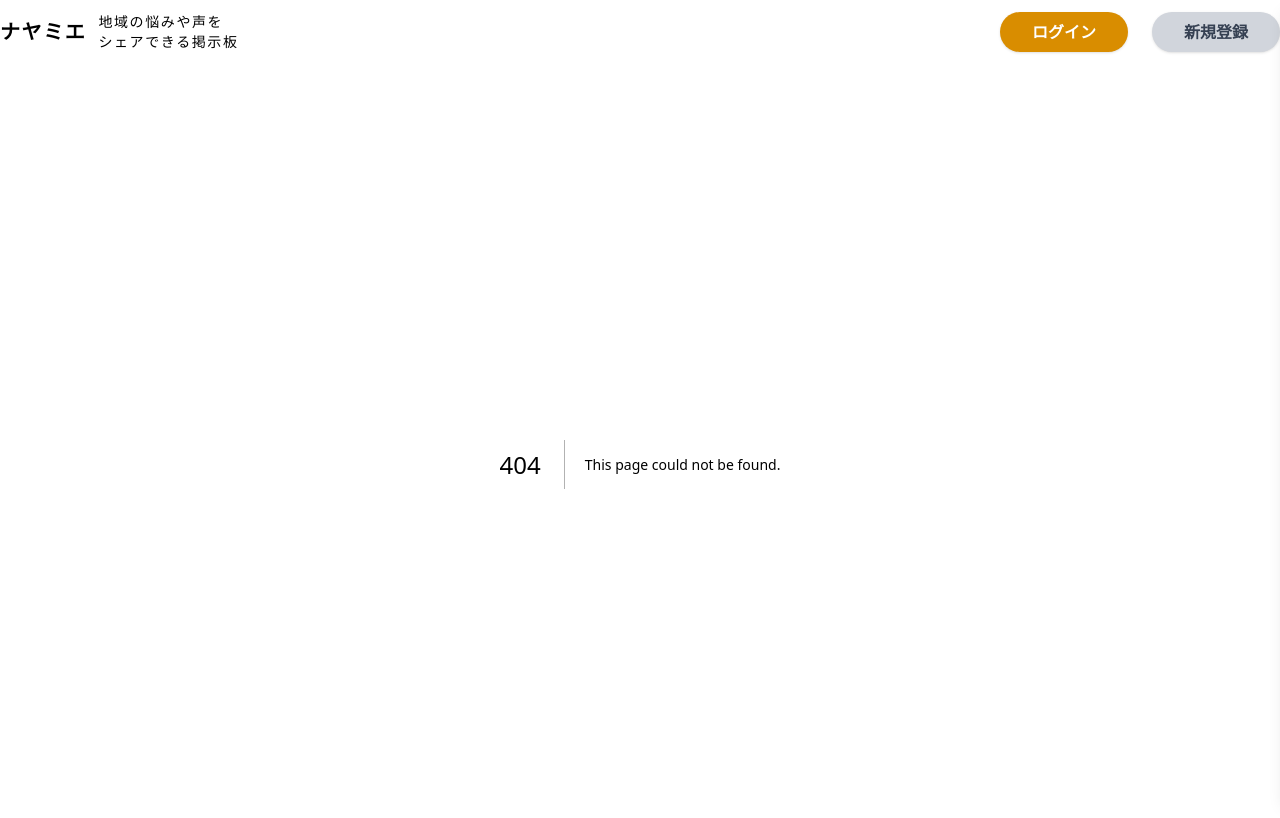
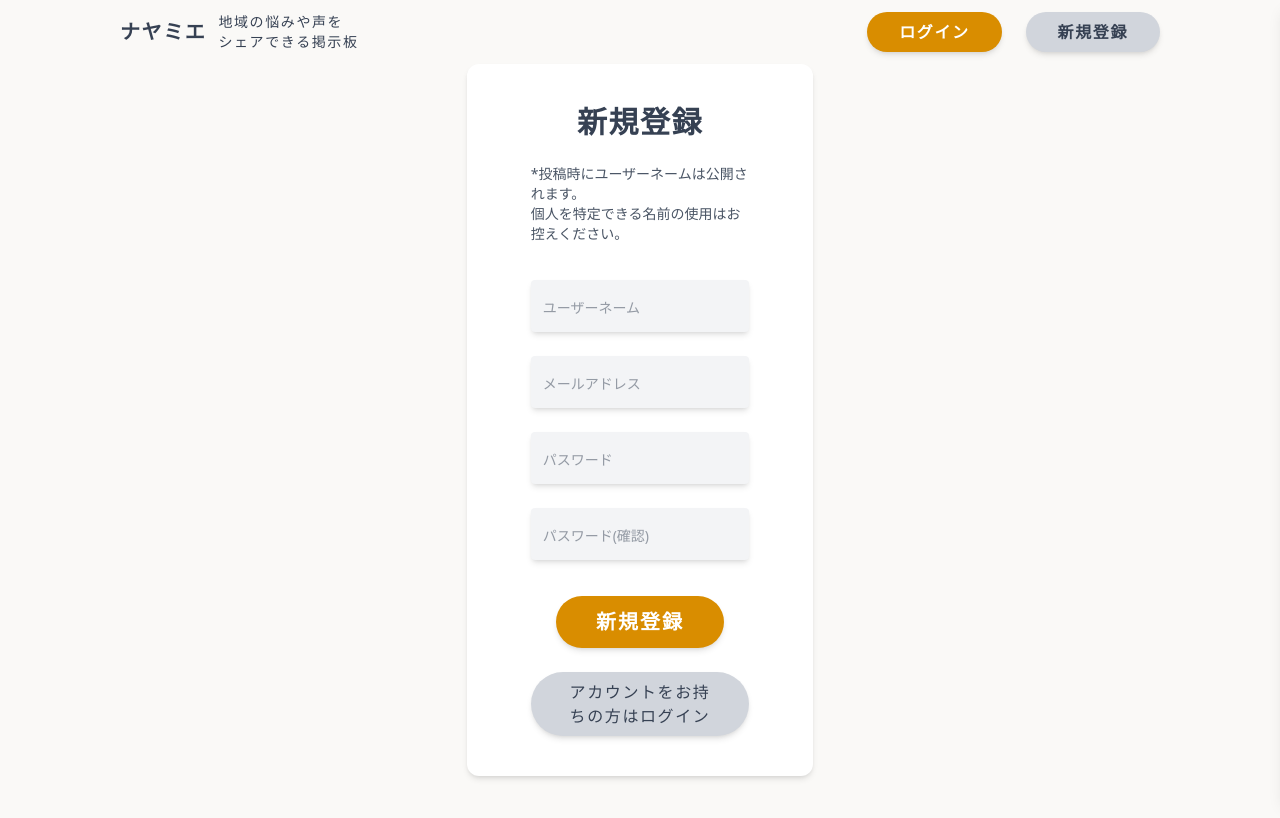
Before and after one commit to pin863/nayamie, a Next.js app: page /signup in a window 1280 px wide. Before the commit this address had no page. Shown: the top 818 px of the page. Built offline with nearby package versions, Linux system fonts and the light colour scheme.

Commit message:
新規登録画面を作成

```diff
--- a/app/components/Button.tsx
+++ b/app/components/Button.tsx
@@ -42,7 +42,7 @@ const Button = ({
   }[shape];
 
   // ボタン共通css
-  const baseClass = "transform  hover:cursor-pointer shadow-sm";
+  const baseClass = "transform tracking-widest hover:cursor-pointer shadow-md";
 
   // 全てのcssまとめ
   const combinedClass = `${variantClass} ${sizeClass} ${shapeClass} ${baseClass} ${className}`;
--- a/app/components/Searchbar.tsx
+++ b/app/components/Searchbar.tsx
@@ -12,6 +12,11 @@ export default function Searchbar() {
               カテゴリ
             </option>
             <option value="ごみ問題">ごみ問題</option>
+            <option value="ごみ問題">ごみ問題</option>
+            <option value="ごみ問題">ごみ問題</option>
+            <option value="ごみ問題">ごみ問題</option>
+            <option value="ごみ問題">ごみ問題</option>
+            <option value="ごみ問題">ごみ問題</option>
           </select>
         </div>
 
@@ -24,6 +29,8 @@ export default function Searchbar() {
               都道府県
             </option>
             <option value="北海道">北海道</option>
+            <option value="東京都">東京都</option>
+            <option value="大阪府">大阪府</option>
           </select>
         </div>
 
--- /dev/null
+++ b/app/components/field/FormInput.tsx
@@ -0,0 +1,25 @@
+import React from "react";
+
+type FormInputProps = {
+  label: string;
+  placeholder?: string;
+};
+
+const FormInput = ({ label, placeholder }: FormInputProps) => {
+  return (
+    <div>
+      {/* <label htmlFor={label} className="pl-3 text-xl font-bold">
+        {label}
+      </label> */}
+      <input
+        id={label}
+        name={label}
+        type={label}
+        className="my-3 w-full rounded-sm bg-gray-100 py-3 pl-3 text-xl shadow-md placeholder:text-sm focus:border-blue-500 focus:ring-2 focus:ring-blue-300 focus:outline-none"
+        placeholder={placeholder}
+      />
+    </div>
+  );
+};
+
+export default FormInput;
--- /dev/null
+++ b/app/signup/page.tsx
@@ -0,0 +1,58 @@
+"use client";
+
+import Link from "next/link";
+import FormInput from "../components/field/FormInput";
+import Button from "../components/Button";
+
+export default function page() {
+  //FormInputの要素
+  const inputs = [
+    { label: "ユーザーネーム", placeholder: "ユーザーネーム" },
+    { label: "メールアドレス", placeholder: "メールアドレス" },
+    { label: "パスワード", placeholder: "パスワード" },
+    { label: "パスワード(確認)", placeholder: "パスワード(確認)" },
+  ];
+
+  return (
+    <>
+      <main className="flex justify-center">
+        <div className="px-16 py-10 space-y-6 w-1/3  bg-white shadow-md rounded-xl">
+          <h1 className="text-3xl font-bold tracking-wider text-center">
+            新規登録
+          </h1>
+          <p className="text-gray-600 text-sm">
+            *投稿時にユーザーネームは公開されます。
+            <br />
+            個人を特定できる名前の使用はお控えください。
+          </p>
+          <div className="text-left">
+            {inputs.map((input) => (
+              <FormInput
+                key={input.label}
+                label={input.label}
+                placeholder={input.placeholder}
+              />
+            ))}
+          </div>
+
+          <div className="text-center">
+            <Button
+              variant="primary"
+              size="md"
+              onClick={() => alert("サインアップ！")}
+            >
+              新規登録
+            </Button>
+          </div>
+          <div className="text-center">
+            <Button variant="gray" size="sm">
+              <Link href="/login">
+                <p className="">アカウントをお持ちの方はログイン</p>
+              </Link>
+            </Button>
+          </div>
+        </div>
+      </main>
+    </>
+  );
+}
```
Also changed, not shown: app/login/page.tsx (added).
